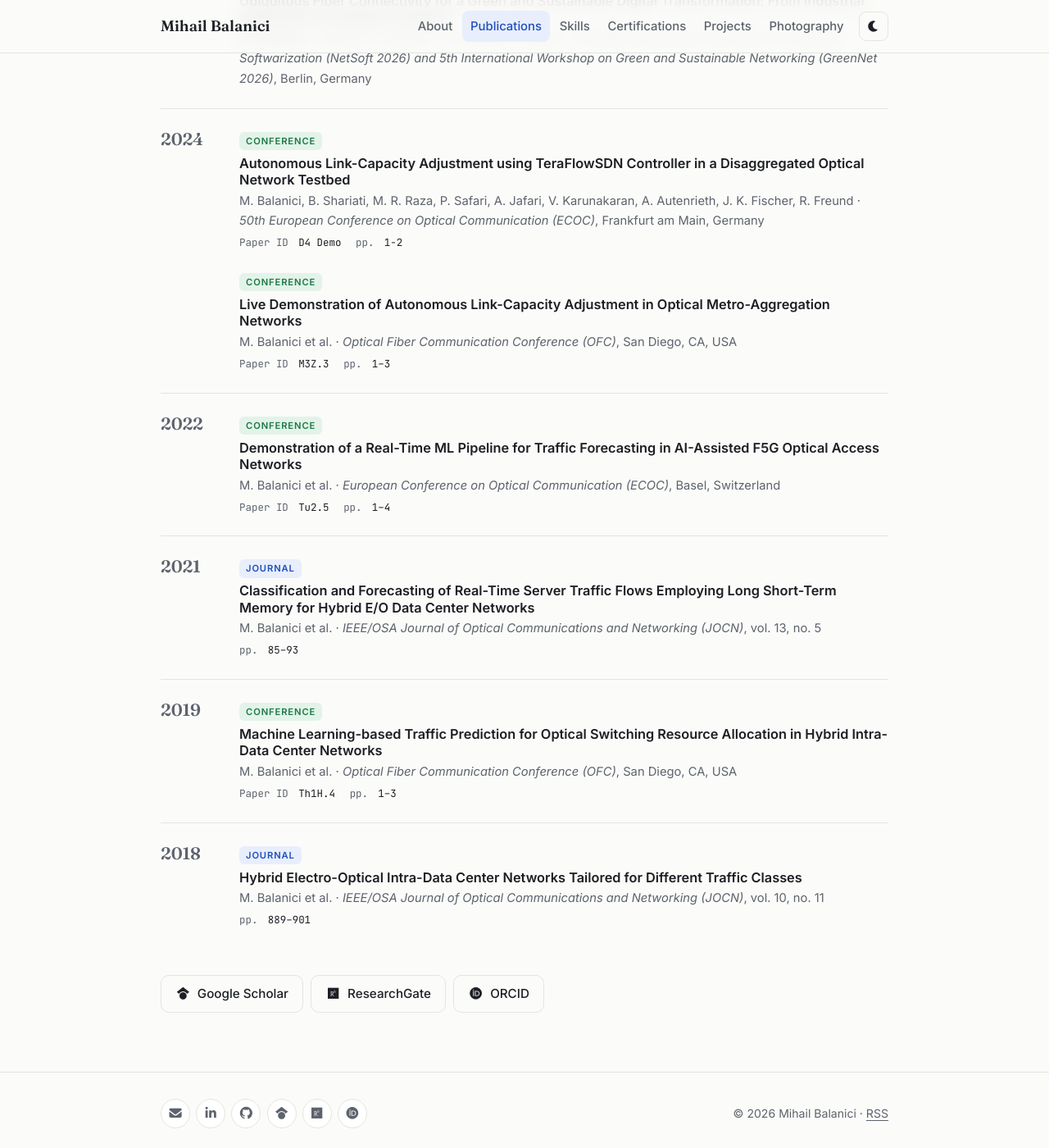
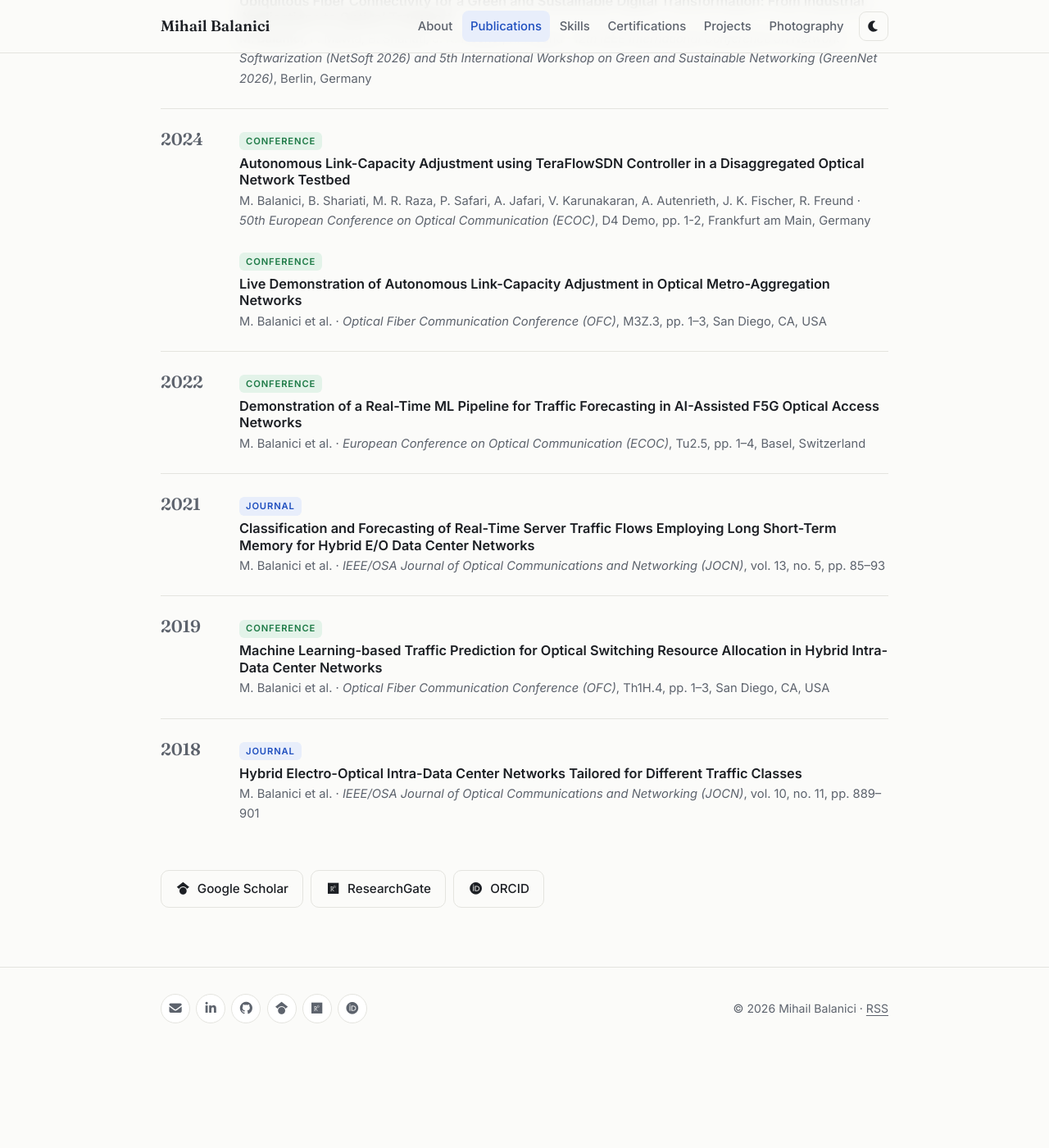
Before and after one commit to mihailbalanici/mihailbalanici.github.io, a Jekyll site: the page built from publications.html, in a window 1280 px wide and 1400 px high, scrolled down 343 px. Shown: the whole window at 82% size. Built offline with Jekyll 4.4.1, drawn with Linux system fonts in a browser that asks for light colours; after the commit the page ends 1631 px from its top, so only the background shows below that.

Commit message:
Update publications.html

```diff
--- a/publications.html
+++ b/publications.html
@@ -13,14 +13,7 @@
     <li>
       <span class="badge badge-{{ p.type }}">{{ p.type }}</span>
       <h3>{% if p.url != "" %}<a href="{{ p.url }}" target="_blank" rel="noopener">{{ p.title }}</a>{% else %}{{ p.title }}{% endif %}</h3>
-      <p class="muted">{{ p.authors }} · <em>{{ p.venue }}</em>{% if p.volume and p.volume != "" %}, vol. {{ p.volume }}{% endif %}{% if p.issue and p.issue != "" %}, no. {{ p.issue }}{% endif %}{% if p.place and p.place != "" %}, {{ p.place }}{% endif %}</p>
-      {% assign pid = p.paper_id | default: "" %}{% assign pgs = p.pages | default: "" %}
-      {% if pid != "" or pgs != "" %}
-      <p class="pub-ids">
-        {% if pid != "" %}<span><span class="muted">Paper ID</span> {{ pid }}</span>{% endif %}
-        {% if pgs != "" %}<span><span class="muted">pp.</span> {{ pgs }}</span>{% endif %}
-      </p>
-      {% endif %}
+      <p class="muted">{{ p.authors }} · <em>{{ p.venue }}</em>{% if p.volume and p.volume != "" %}, vol. {{ p.volume }}{% endif %}{% if p.issue and p.issue != "" %}, no. {{ p.issue }}{% endif %}{% if p.paper_id and p.paper_id != "" %}, {{ p.paper_id }}{% endif %}{% if p.pages and p.pages != "" %}, pp. {{ p.pages }}{% endif %}{% if p.place and p.place != "" %}, {{ p.place }}{% endif %}</p>
     </li>
     {% endfor %}
   </ol>
```
